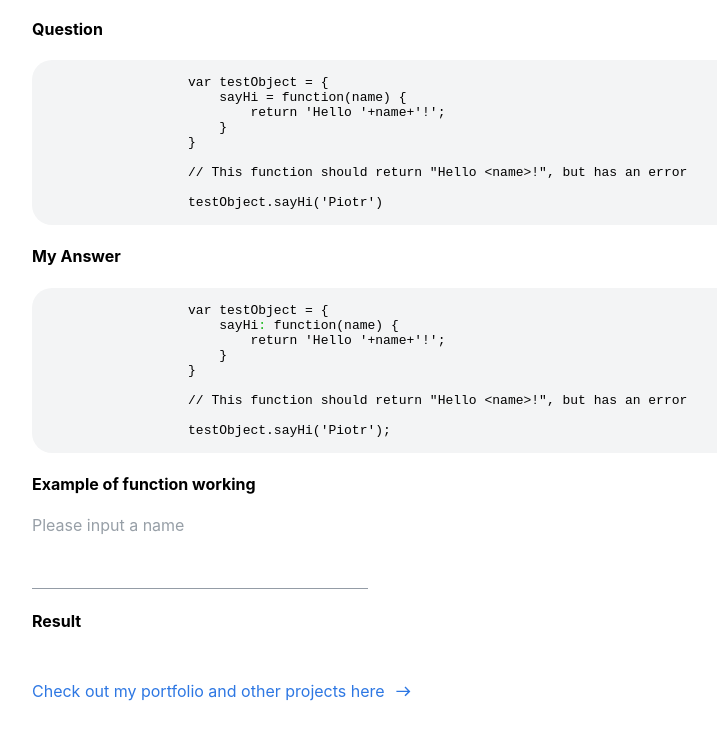
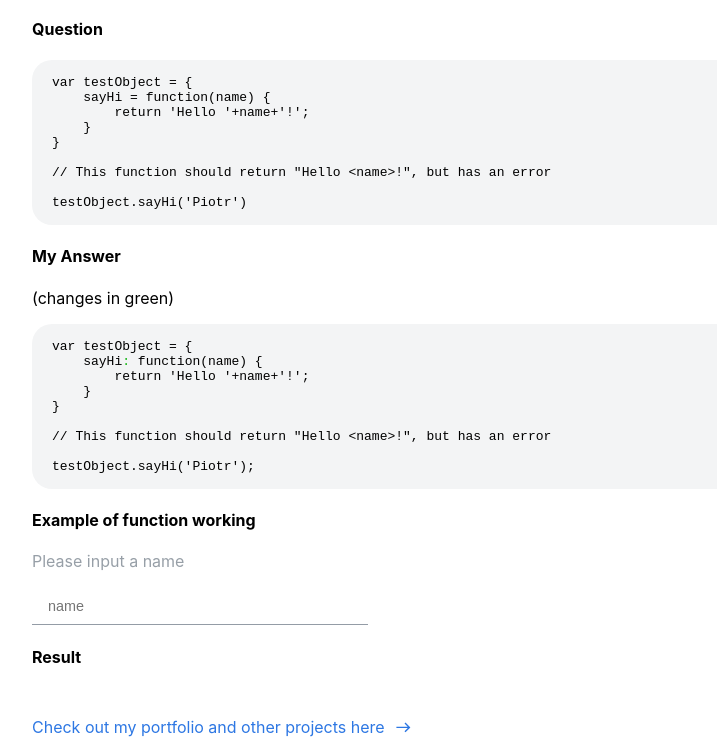
Before and after one commit to jonathanford94/ProblemsProject, a React app: page /02 in a window 1280 px wide. Shown: the part 183-936 px from the top of the page, without its empty margins (160-877 px from the left). Before the commit the page ends 900 px from the top, so only its background shows below. Built offline with nearby package versions, Linux system fonts and the light colour scheme.

Commit message:
styling updates

```diff
--- a/public/index.html
+++ b/public/index.html
@@ -2,14 +2,13 @@
 <html lang="en">
   <head>
     <meta charset="utf-8" />
-    <link rel="icon" href="%PUBLIC_URL%/favicon.ico" />
     <meta name="viewport" content="width=device-width, initial-scale=1" />
     <meta name="theme-color" content="#000000" />
     <meta
       name="description"
       content="Web site created using create-react-app"
     />
-    <link rel="apple-touch-icon" href="%PUBLIC_URL%/logo192.png" />
+    <link rel="apple-touch-icon" />
     <!--
       manifest.json provides metadata used when your web app is installed on a
       user's mobile device or desktop. See https://developers.google.com/web/fundamentals/web-app-manifest/
--- a/src/Components/App/App.css
+++ b/src/Components/App/App.css
@@ -1,3 +1,9 @@
+@import url('https://fonts.googleapis.com/css2?family=JetBrains+Mono:wght@200&family=Roboto:wght@300&display=swap');
+
+.App{
+  font-family: 'Courier New', 'Roboto', sans-serif, Courier,
+}
+
 .header {
   width: 100vw;
   height: 100px;
@@ -23,6 +29,11 @@
   margin-left: 15vw;
 }
 
+.introduction a{
+  text-decoration: underline;
+  color: #2d77e3;
+}
+
 a {
   text-decoration: none;
 }
@@ -30,13 +41,14 @@
 .nav{
   width: 60vw;
   list-style-type: none;
-  margin-left: 20vw;
+  margin-left: 15vw;
   margin-top: 50px;
 }
 
 .nav li{
-  width: 35vw;
+  width: 60vw;
   padding-top: 10px;
+  padding-left: 5px;;
   background-color: #f3f4f5;
 }
 
@@ -69,9 +81,16 @@
 }
 
 .question pre {
+  font-family: monospace;
   background-color: #f3f4f5;
+  padding-left: 20px;
   width: 60vw;
   border-radius: 20px;
+  white-space: pre-wrap;       /* Since CSS 2.1 */
+  white-space: -moz-pre-wrap;  /* Mozilla, since 1999 */
+  white-space: -pre-wrap;      /* Opera 4-6 */
+  white-space: -o-pre-wrap;    /* Opera 7 */
+  word-wrap: break-word;
 }
 
 .question pre span{
--- a/src/Components/QuestionFive/QuestionFive.js
+++ b/src/Components/QuestionFive/QuestionFive.js
@@ -42,6 +42,7 @@
                 `}
                 </pre>
                 <h4>My Answer</h4>
+                <p>(changes in green)</p>
                 <pre>{`
 function goesIntoFour(num) {
     return `}<span>Boolean(num % 4 === 0);</span>{`
--- a/src/Components/QuestionFour/QuestionFour.js
+++ b/src/Components/QuestionFour/QuestionFour.js
@@ -40,6 +40,7 @@
 
                 <h1>Function to return an incrementing number every second</h1>
                 <h4>Question</h4>
+                <p>(changes in green)</p>
                 <pre>{`
 var countup = {
     i: 0,
--- a/src/Components/QuestionOne/QuestionOne.js
+++ b/src/Components/QuestionOne/QuestionOne.js
@@ -38,6 +38,7 @@
                 `}
                 </pre>
                 <h4>My Answer</h4>
+                <p>(changes in green)</p>
                 <pre>{`
 function multiplyByTen(`}<span>num</span>{`) {
     return num * 10;
@@ -48,7 +49,7 @@
                 </pre>
                 <h4>Example of function working</h4>
                 <p className='instruction'>Please input a number to be multiplied by 10</p>
-                <input onChange={this.multiplyByTen}></input>
+                <input onChange={this.multiplyByTen} placeholder="number"></input>
                 <h4>Result</h4>
                 <p className="result">{this.state.result}</p>
             </div>
--- a/src/Components/QuestionSix/QuestionSix.js
+++ b/src/Components/QuestionSix/QuestionSix.js
@@ -42,6 +42,7 @@
                     `}
                 </pre>
                 <h4>My Answer</h4>
+                <p>(changes in green)</p>
                 <pre>{`
 function isThisMonday() {
     `}<span>{`
--- a/src/Components/QuestionThree/QuestionThree.js
+++ b/src/Components/QuestionThree/QuestionThree.js
@@ -39,6 +39,7 @@
 
                 <h1>Function to calculate VAT of a price</h1>
                 <h4>Question</h4>
+                <p>(changes in green)</p>
                 <pre>{`
 var calculateVAT = {
     rate: 0.2,
--- a/src/Components/QuestionTwo/QuestionTwo.js
+++ b/src/Components/QuestionTwo/QuestionTwo.js
@@ -38,6 +38,7 @@
                 `}
                 </pre>
                 <h4>My Answer</h4>
+                <p>(changes in green)</p>
                 <pre>{`
 var testObject = {
     sayHi`}<span>:</span>{` function(name) {
@@ -52,7 +53,7 @@
                 </pre>
                 <h4>Example of function working</h4>
                 <p className='instruction'>Please input a name</p>
-                <input onChange={this.sayHi}></input>
+                <input onChange={this.sayHi} placeholder="name"></input>
                 <h4>Result</h4>
                 <p className="result">{this.state.name}</p>
             </div>
```
Also changed, not shown: 1 other file. Lines whose indentation alone changed are shown as unchanged.
